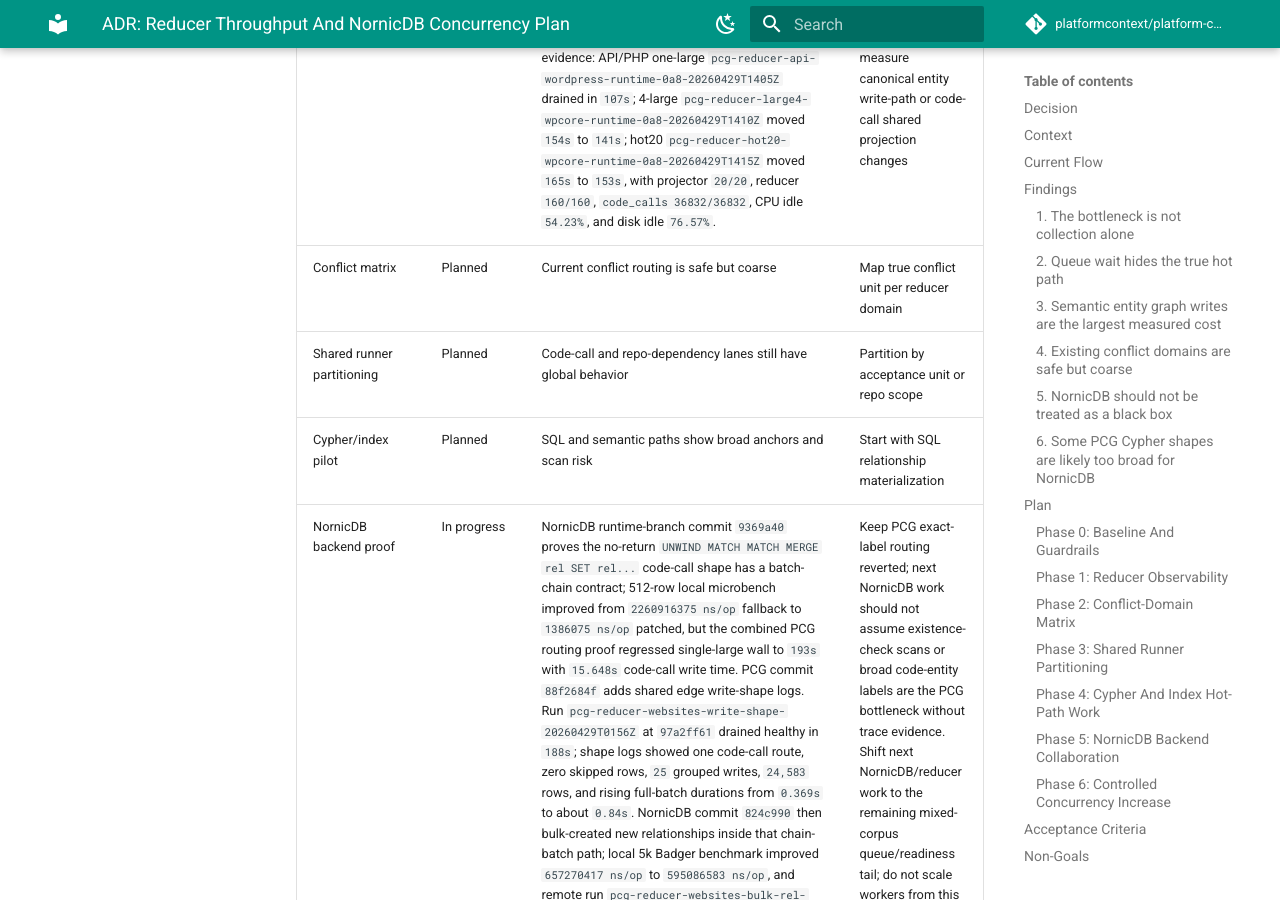
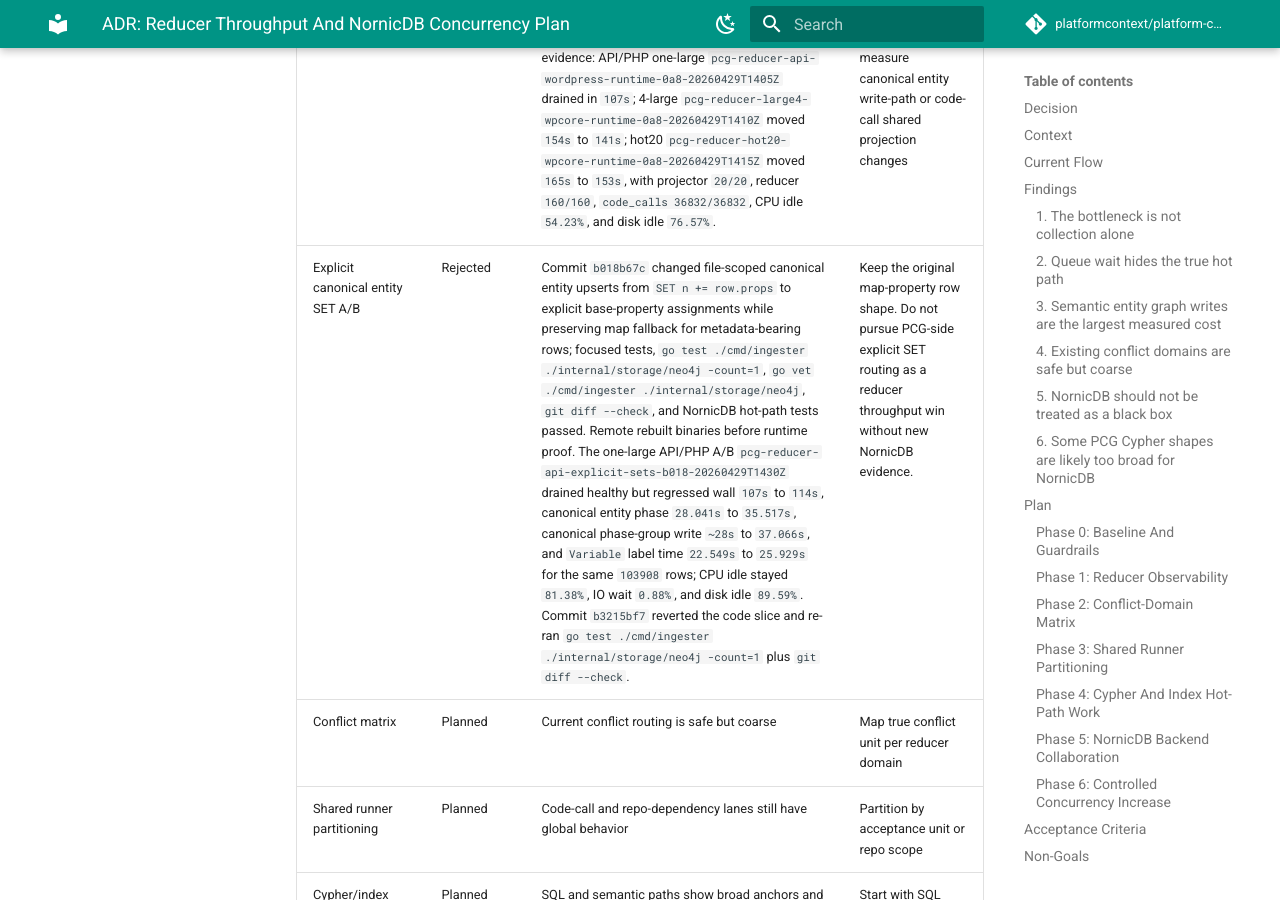
Before and after one commit to platformcontext/platform-context-graph, an MkDocs documentation site: the page built from docs/docs/adrs/2026-04-28-reducer-throughput-and-nornicdb-concurrency-plan.md, in a window 1280 px wide and 900 px high, scrolled down 54809 px. Built offline with MkDocs 1.6.1 and Material for MkDocs 9.7.7, drawn with Linux system fonts in a browser that asks for light colours; comment, search, counter and statistics services are not loaded.

Commit message:
docs: record explicit entity set rejection

```diff
--- a/docs/docs/adrs/2026-04-28-reducer-throughput-and-nornicdb-concurrency-plan.md
+++ b/docs/docs/adrs/2026-04-28-reducer-throughput-and-nornicdb-concurrency-plan.md
@@ -1666,6 +1666,7 @@ additional tiny default skip rules.
 | Source-local content search indexing | In progress | Commits `32d61a6a` and `0f26b3e3` added opt-in local-authoritative content search index deferral plus repo-count-gated restore readiness. Evidence: `pcg-reducer-onebig-deferred-index-code-20260429T115343Z` drained in `152s` versus `188s` default; `pcg-reducer-small-deferred-index-code-20260429T115724Z` drained in `14s`; the first hot20 proof exposed early restore and stayed flat at `239s`; fixed proof `pcg-reducer-hot20-deferred-index-fixed-20260429T121040Z` drained in `205s`, restored indexes post-drain in `1m45.272s`, and ended with projector `20/20`, reducer `160/160`, `code_calls 57987/57987`, CPU idle `63.21%`, and disk idle `81.71%`. | Promote only as a local-authoritative proof/load knob; next optimize canonical graph write and large code-call shared projection cycles before the 100-repo/full-corpus ladder |
 | Browser-library data-shape pruning | In progress | Commit `d5e83166` adds signature-based discovery skips for copied browser libraries while keeping authored `src/bootstrap.js`-style files. Focused tests passed; `pcg-reducer-onebig-browserlib-prune-d5e-20260429T133457Z` moved one-large wall `152s` to `99s`; `pcg-reducer-large4-browserlib-prune-d5e-20260429T133758Z` moved four-large wall `192s` to `154s`; `pcg-reducer-hot20-browserlib-prune-d5e-20260429T134509Z` moved hot20 wall `205s` to `165s`, with projector `20/20`, reducer `160/160`, `code_calls 37881/37881`, CPU idle `59.96%`, and disk idle `79.69%`. | Estimate full-corpus impact, then continue with remaining canonical entity write hot paths or run the 100-repo ladder |
 | WordPress/core-browser data-shape pruning | In progress | Commit `0a838916` skips WordPress core dirs, `.min.mjs`, and signed JWPlayer/Prototype/reveal browser runtimes. Focused collector tests and `go vet ./internal/collector` passed. Runtime evidence: API/PHP one-large `pcg-reducer-api-wordpress-runtime-0a8-20260429T1405Z` drained in `107s`; 4-large `pcg-reducer-large4-wpcore-runtime-0a8-20260429T1410Z` moved `154s` to `141s`; hot20 `pcg-reducer-hot20-wpcore-runtime-0a8-20260429T1415Z` moved `165s` to `153s`, with projector `20/20`, reducer `160/160`, `code_calls 36832/36832`, CPU idle `54.23%`, and disk idle `76.57%`. | Keep as modest wall-clock win; next stop chasing tiny skip rules and measure canonical entity write-path or code-call shared projection changes |
+| Explicit canonical entity SET A/B | Rejected | Commit `b018b67c` changed file-scoped canonical entity upserts from `SET n += row.props` to explicit base-property assignments while preserving map fallback for metadata-bearing rows; focused tests, `go test ./cmd/ingester ./internal/storage/neo4j -count=1`, `go vet ./cmd/ingester ./internal/storage/neo4j`, `git diff --check`, and NornicDB hot-path tests passed. Remote rebuilt binaries before runtime proof. The one-large API/PHP A/B `pcg-reducer-api-explicit-sets-b018-20260429T1430Z` drained healthy but regressed wall `107s` to `114s`, canonical entity phase `28.041s` to `35.517s`, canonical phase-group write `~28s` to `37.066s`, and `Variable` label time `22.549s` to `25.929s` for the same `103908` rows; CPU idle stayed `81.38%`, IO wait `0.88%`, and disk idle `89.59%`. Commit `b3215bf7` reverted the code slice and re-ran `go test ./cmd/ingester ./internal/storage/neo4j -count=1` plus `git diff --check`. | Keep the original map-property row shape. Do not pursue PCG-side explicit SET routing as a reducer throughput win without new NornicDB evidence. |
 | Conflict matrix | Planned | Current conflict routing is safe but coarse | Map true conflict unit per reducer domain |
 | Shared runner partitioning | Planned | Code-call and repo-dependency lanes still have global behavior | Partition by acceptance unit or repo scope |
 | Cypher/index pilot | Planned | SQL and semantic paths show broad anchors and scan risk | Start with SQL relationship materialization |
```
